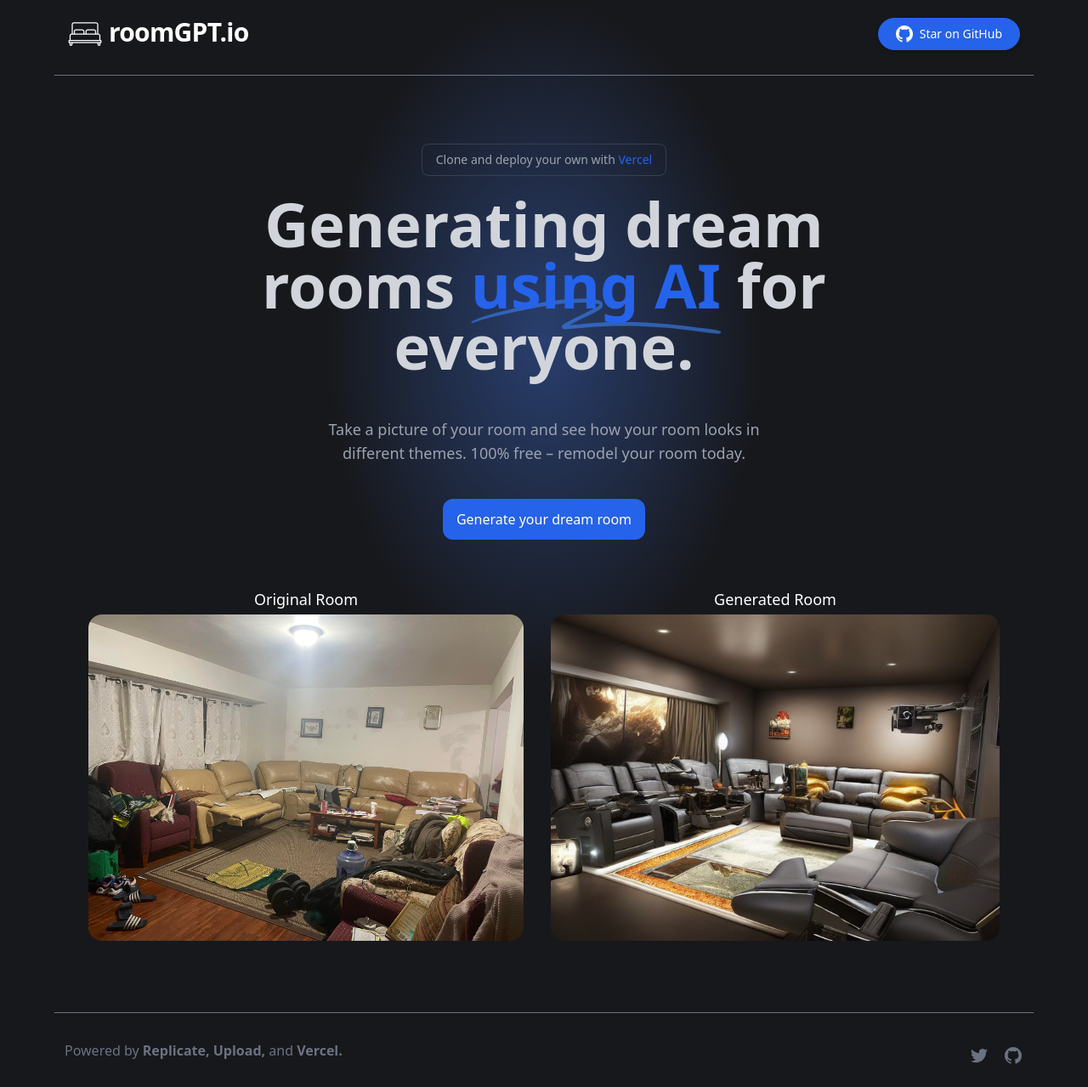
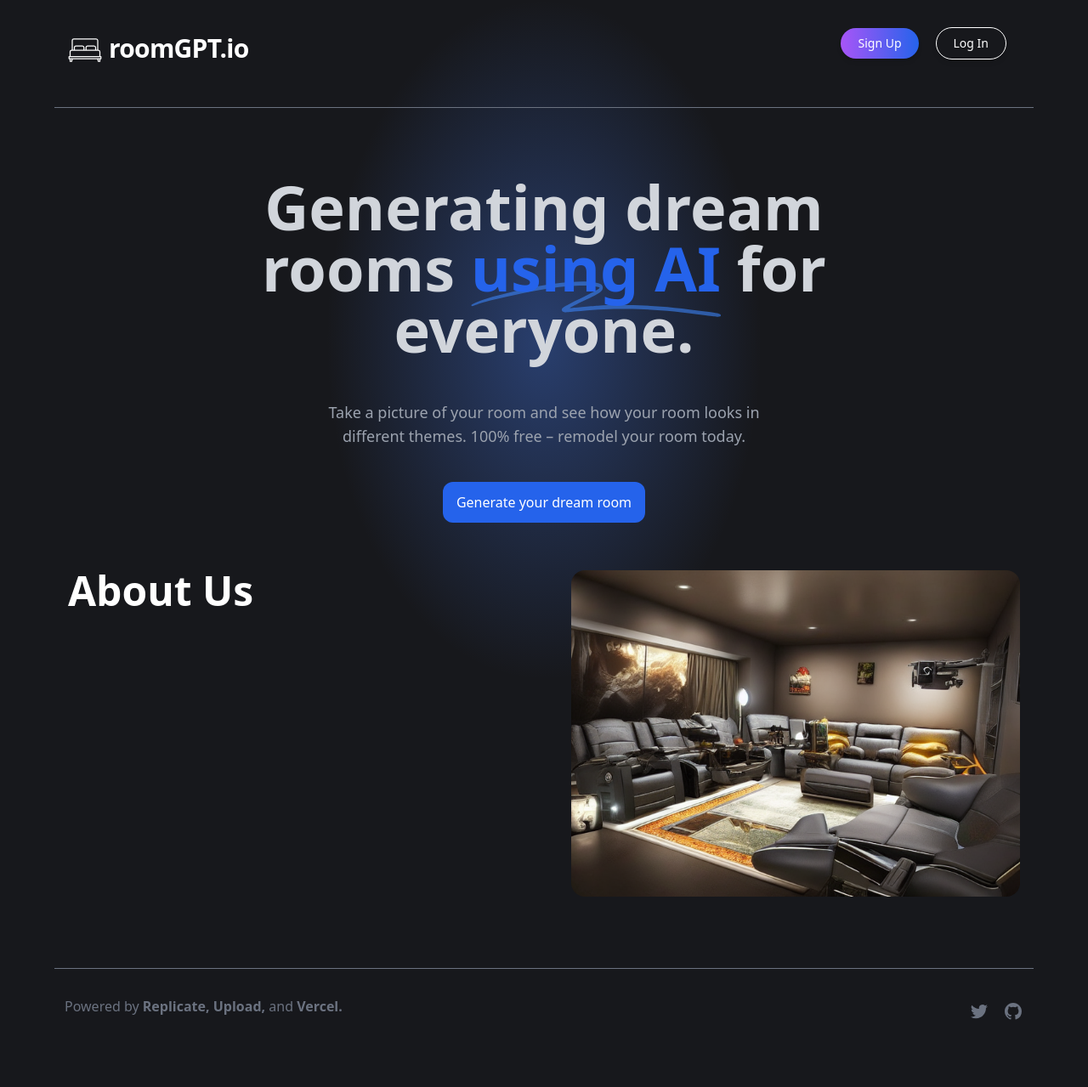
Before and after one commit to d03ariadna/SneakAuth, a Next.js app: page / in a window 1280 px wide. Shown: the whole page at 85% size. After the commit the page ends 1227 px from the top, so only its background shows below. Built offline with nearby package versions, Linux system fonts and the light colour scheme.

Commit message:
Little changes

```diff
--- a/app/page.tsx
+++ b/app/page.tsx
@@ -9,15 +9,7 @@ export default function HomePage() {
     <div className="flex max-w-6xl mx-auto flex-col items-center justify-center py-2 min-h-screen">
       <Header />
       <main className="flex flex-1 w-full flex-col items-center justify-center text-center px-4 sm:mt-20 mt-20 background-gradient">
-        <a
-          href="https://vercel.fyi/roomGPT"
-          target="_blank"
-          rel="noreferrer"
-          className="border border-gray-700 rounded-lg py-2 px-4 text-gray-400 text-sm mb-5 transition duration-300 ease-in-out"
-        >
-          Clone and deploy your own with{" "}
-          <span className="text-blue-600">Vercel</span>
-        </a>
+
         <h1 className="mx-auto max-w-4xl font-display text-5xl font-bold tracking-normal text-gray-300 sm:text-7xl">
           Generating dream rooms{" "}
           <span className="relative whitespace-nowrap text-blue-600">
@@ -36,21 +28,13 @@ export default function HomePage() {
         >
           Generate your dream room
         </Link>
-        <div className="flex justify-between items-center w-full flex-col sm:mt-10 mt-6">
+        <div className="flex justify-between w-full flex-col sm:mt-10 mt-6">
           <div className="flex flex-col space-y-10 mt-4 mb-16">
-            <div className="flex sm:space-x-8 sm:flex-row flex-col">
+            <div className="flex sm:space-x-8 sm:flex-row flex-col justify-between">
               <div>
-                <h3 className="mb-1 font-medium text-lg">Original Room</h3>
-                <Image
-                  alt="Original photo of a room with roomGPT.io"
-                  src="/original-pic.jpg"
-                  className="w-full object-cover h-96 rounded-2xl"
-                  width={400}
-                  height={400}
-                />
+                <h1 className="mb-1 font-bold text-5xl text-left">About Us</h1>
               </div>
               <div className="sm:mt-0 mt-8">
-                <h3 className="mb-1 font-medium text-lg">Generated Room</h3>
                 <Image
                   alt="Generated photo of a room with roomGPT.io"
                   width={400}
--- a/components/Header.tsx
+++ b/components/Header.tsx
@@ -16,15 +16,25 @@ export default function Header() {
           roomGPT.io
         </h1>
       </Link>
+      <div className="flex flex-col xs:flex-row justify-end items-center w-full mt-3 pb-7 sm:px-4 px-2">
+        <a
+        className="flex max-w-fit items-center justify-center space-x-2 rounded-full text-white px-5 py-2 mr-5 text-sm shadow-md hover:bg-blue-500 bg-gradient-to-r from-purple-500 to-blue-600 font-medium transition"
+        href=""
+        target="_blank"
+        rel="noopener noreferrer"
+      >
+        <p>Sign Up</p>
+      </a>
       <a
-        className="flex max-w-fit items-center justify-center space-x-2 rounded-full border border-blue-600 text-white px-5 py-2 text-sm shadow-md hover:bg-blue-500 bg-blue-600 font-medium transition"
+        className="flex max-w-fit items-center justify-center space-x-2 rounded-full text-white px-5 py-2 text-sm border border-white hover:border-transparent shadow-md hover:bg-gradient-to-r from-purple-500 to-blue-600 font-medium transition"
         href="https://github.com/Nutlope/roomGPT"
         target="_blank"
         rel="noopener noreferrer"
       >
-        <Github />
-        <p>Star on GitHub</p>
+        <p>Log In</p>
       </a>
+      </div>
+
     </header>
   );
 }
```
Also changed, not shown: 1 other file (tests, documents, lock files or other folders).
